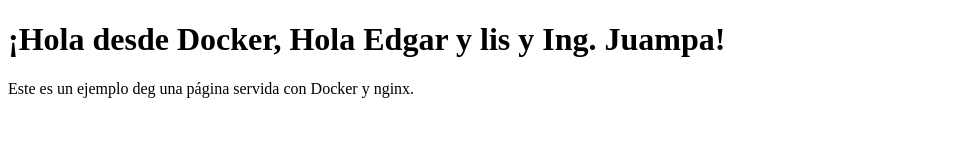
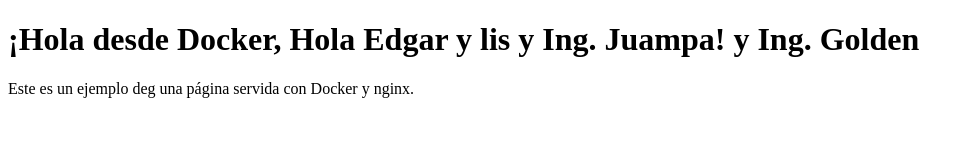
Before and after one commit to LissethPacheco/Deploy-for-Aws-and-Docker, a plain HTML site: page index.html in a window 1280 px wide. Shown: the whole page, without its empty margins (0-974 px from the left). Drawn offline with Linux system fonts and the light colour scheme.

Commit message:
Update index.html

```diff
--- a/index.html
+++ b/index.html
@@ -6,7 +6,7 @@
     <title>Docker HTMLffff</title>
 </head>
 <body>
-    <h1>¡Hola desde Docker, Hola Edgar y lis y Ing. Juampa!</h1>
+    <h1>¡Hola desde Docker, Hola Edgar y lis y Ing. Juampa! y Ing. Golden</h1>
     <p>Este es un ejemplo deg una página servida con Docker y nginx.</p>
 </body>
 </html>
```
